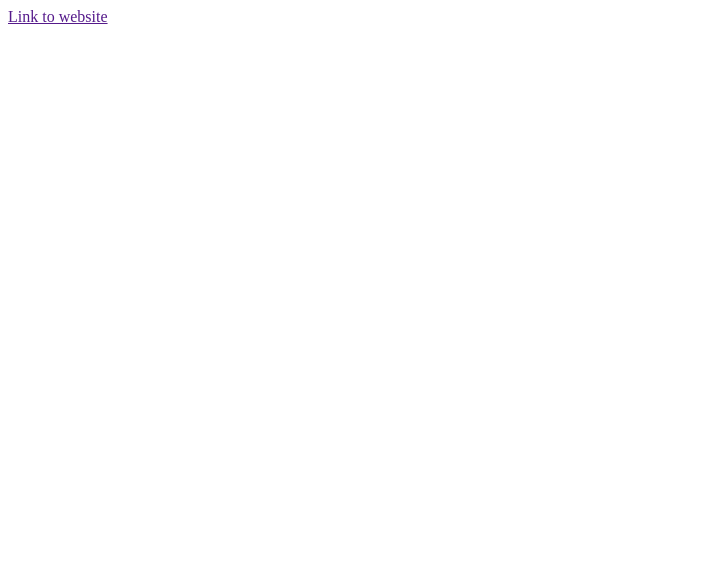
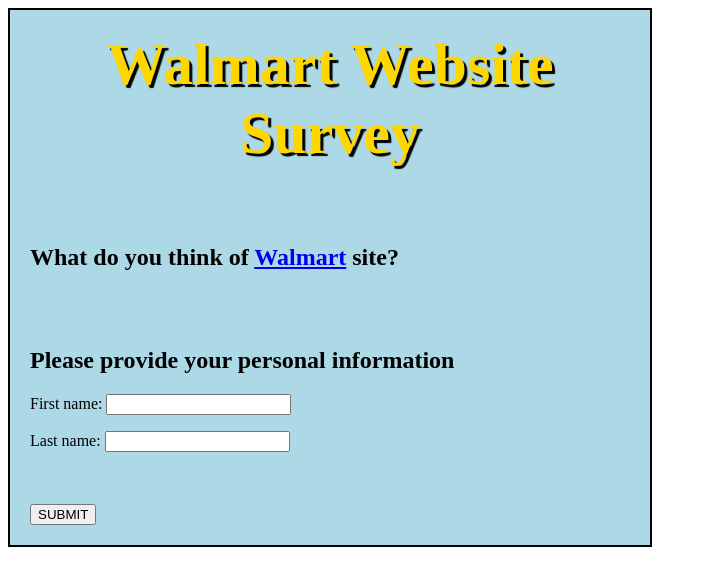
Before and after one commit to SEG3125-Group9/Lab1, a plain HTML site: page survey.html in a window 1280 px wide. Shown: the whole page, without its empty margins (0-707 px from the left). Drawn offline with Linux system fonts and the light colour scheme.

Commit message:
creating the page with submit button, title, link to the website and personal information

```diff
--- a/survey.css
+++ b/survey.css
@@ -0,0 +1,19 @@
+html {
+  background-color: white;
+}
+
+body {
+  background-color: lightblue;
+  width: 600px;
+  border: 2px solid black;
+  padding: 0px 20px 20px 20px;
+}
+
+h1 {
+  font-size: 60px;
+  text-align: center;
+  margin: 0;
+  padding: 20px 0;
+  color: #ffd700;
+  text-shadow: 3px 3px 1px black;
+}
--- a/survey.html
+++ b/survey.html
@@ -1,11 +1,29 @@
 <!DOCTYPE html>
-<html lang="en">
-<head>
-    <meta charset="UTF-8">
-    <meta name="viewport" content="width=device-width, initial-scale=1.0">
-    <title>Survey of</title>
-</head>
-<body>
-    <a href="">Link to website</a>
-</body>
+<html>
+  <head>
+    <meta charset="utf-8" />
+    <link href="survey.css" rel="stylesheet" type="text/css" />
+    <title>Questionnaire</title>
+  </head>
+
+  <body>
+    <h1>Walmart Website Survey</h1>
+	<form id="myform" action="index.php" >
+	<br>
+	<br>
+    <h2>What do you think of <a href="https://www.walmart.ca">Walmart</a> site?</h2>
+    <br>
+	<br>
+    <div class="question">
+        <h2> Please provide your personal information </h2>
+        <p>First name: <input type="text" name="firstname"></p>
+        <p>Last name: <input type="text" name="lastname"></p>
+        <br>
+        <br>
+    </div>
+  </body>
+
+  <button id="submitButton" type="button" class="block">
+    SUBMIT
+  </button>
 </html>
```
